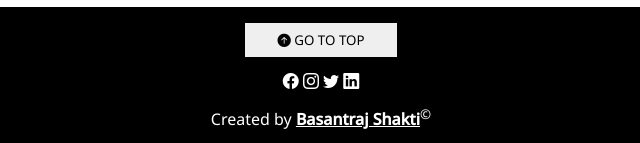
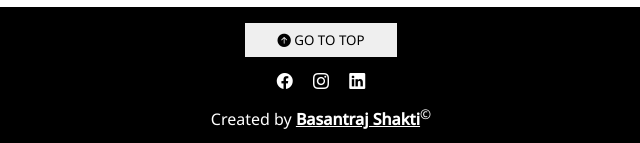
Before and after one commit to Basantrajshakti/architect, a plain HTML site: page index.html in a window 1280 px wide. Shown: the part 3295-3438 px from the top of the page, 319-959 px from the left. Drawn offline with nearby package versions, Linux system fonts and the light colour scheme.

Commit message:
Links added

```diff
--- a/index.html
+++ b/index.html
@@ -160,14 +160,12 @@
       <button class="go-to-top"><i class="bi bi-arrow-up-circle-fill"></i> GO TO TOP</button>
     </a>
     <div class="footer__icons">
-      <i class="bi bi-facebook"></i>
-      <i class="bi bi-instagram"></i>
-      <i class="bi bi-twitter"></i>
-      <i class="bi bi-linkedin"></i>
+      <a href="https://www.facebook.com/Basantraj.shakti"><i class="bi bi-facebook" target="_blank"></i></a>
+      <a href="https://www.instagram.com/basantraj.shakti"><i class="bi bi-instagram" target="_blank"></i></a>
+      <a href="https://www.linkedin.com/in/basantrajshakti"><i class="bi bi-linkedin" target="_blank"></i></a>
     </div>
     <p class="copyright">Created by <u><b>Basantraj Shakti</b></u><sup>&copy;</sup></p>
   </footer>
 
 </body>
-
 </html>
--- a/styles.css
+++ b/styles.css
@@ -295,6 +295,11 @@ main {
   margin-block: 0.8rem;
 }
 
+.footer__icons a{
+  margin-inline: 0.5rem;
+  color: #fff;
+}
+
 
 /* ?Desktop code */
 @media (min-width:38rem) {
```
